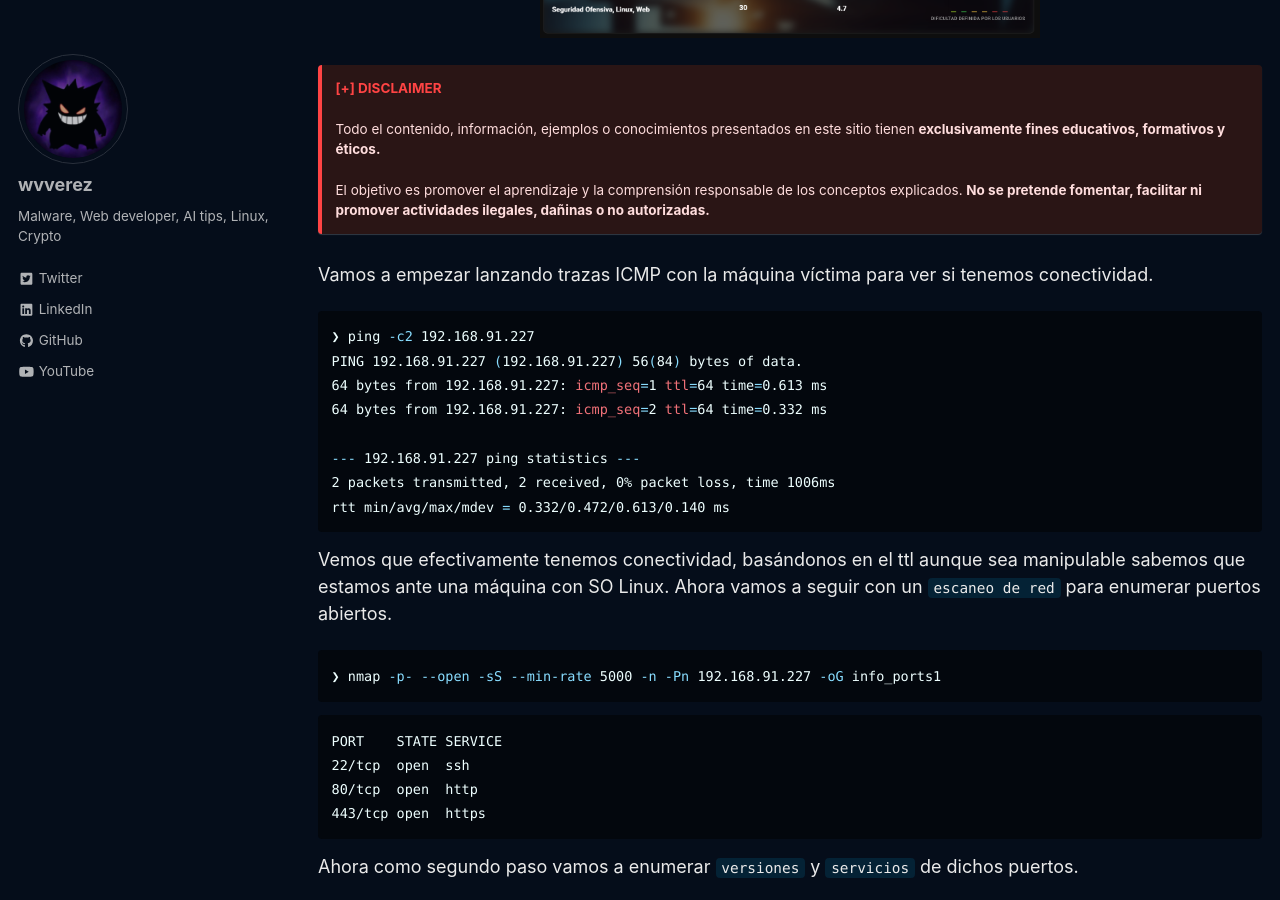
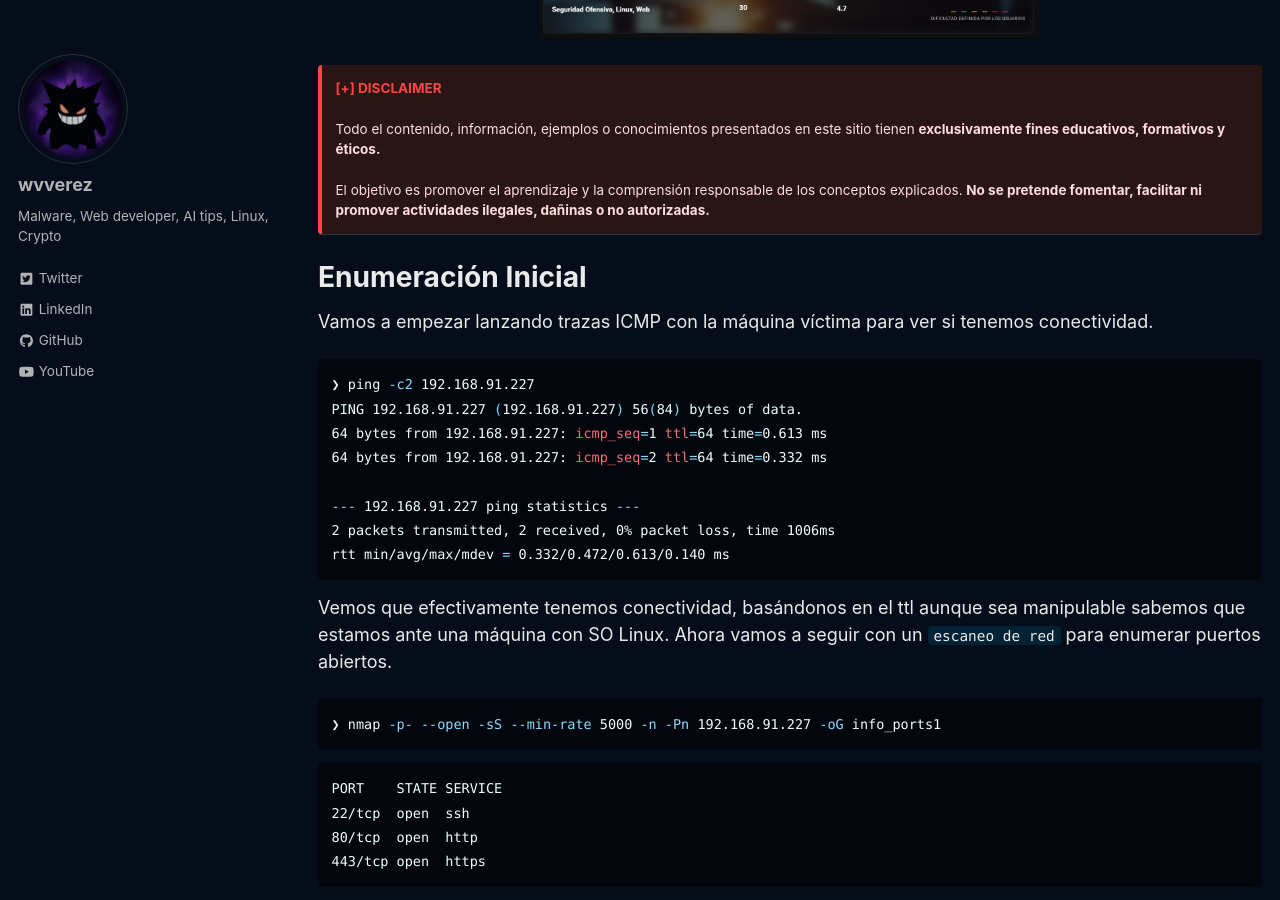
Before and after one commit to wvverez/wvverez.github.io, a Jekyll site: the page built from _posts/2026-11-22-guitjapeo.md, in a window 1280 px wide and 900 px high, scrolled down 436 px. Built offline with Jekyll 4.4.1, drawn with Linux system fonts in a browser that asks for light colours; cached includes are drawn as plain includes; a script that is not in the unit is left out.

Commit message:
Actualizar 2026-11-22-guitjapeo.md

```diff
--- a/_posts/2026-11-22-guitjapeo.md
+++ b/_posts/2026-11-22-guitjapeo.md
@@ -30,6 +30,8 @@ tags:
   Todo el contenido, información, ejemplos o conocimientos presentados en este sitio tienen <strong>exclusivamente fines educativos, formativos y éticos.</strong><br><br>
   El objetivo es promover el aprendizaje y la comprensión responsable de los conceptos explicados. <strong>No se pretende fomentar, facilitar ni promover actividades ilegales, dañinas o no autorizadas.</strong>
 </div>
+
+# Enumeración Inicial
 
 Vamos a empezar lanzando trazas ICMP con la máquina víctima para ver si tenemos conectividad.
 
```
